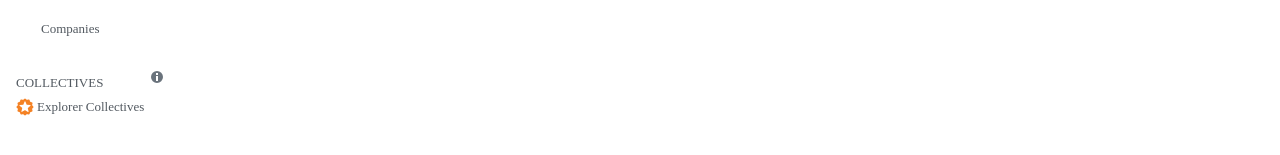
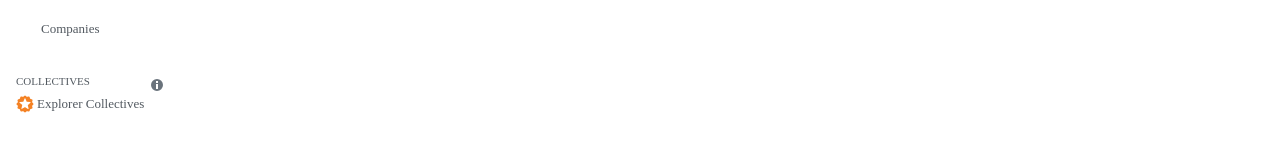
Before and after one commit to codestates-seb/seb40_pre_001, a React (Create React App) app in the folder front/: page / in a window 1280 px wide. Shown: the part 254-409 px from the top of the page. Built offline with nearby package versions, Linux system fonts and the light colour scheme; a small style sheet from the web is missing.

Commit message:
✍️Design: font-size 값 수정

```diff
--- a/front/src/components/@Layout/SIdebar/SidebarTop.jsx
+++ b/front/src/components/@Layout/SIdebar/SidebarTop.jsx
@@ -42,8 +42,8 @@ const SideBarTop = () => {
             );
           })}
           <S.CollectiveBox>
-            <S.HeaderText>COLLECTIVES</S.HeaderText>
-            <InfoIcon style={{ marginRight: 8, marginTop: 17 }} />
+            <S.HeaderText style={{ fontSize: 11 }}>COLLECTIVES</S.HeaderText>
+            <InfoIcon style={{ marginRight: 8, marginTop: 25 }} />
           </S.CollectiveBox>
           <S.Li style={{ marginTop: 15 }}>
             <CustomLink>
```
